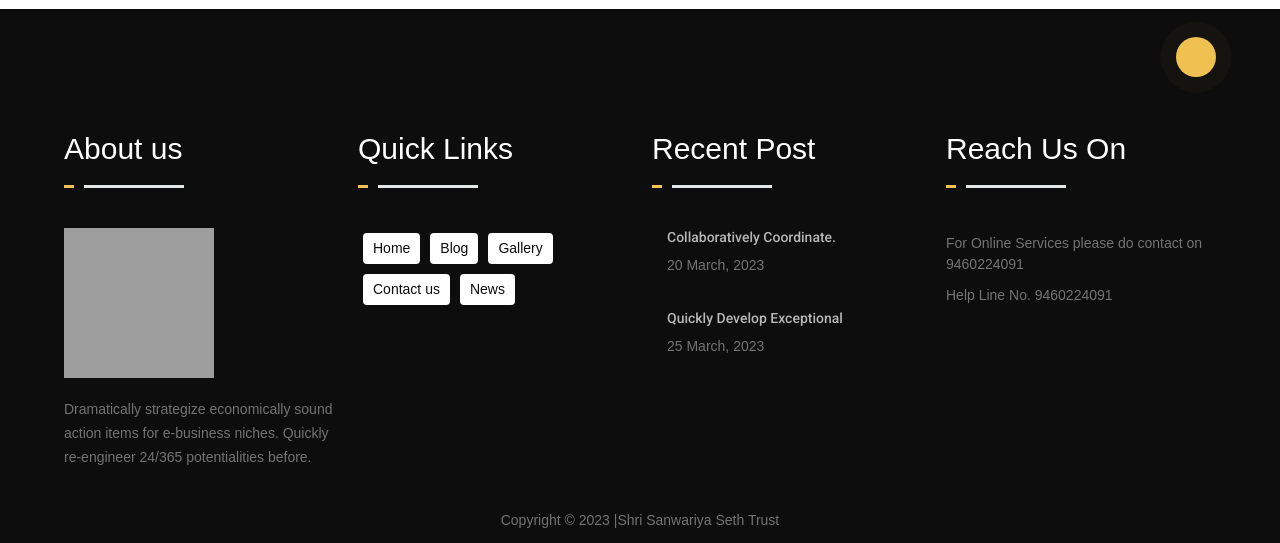
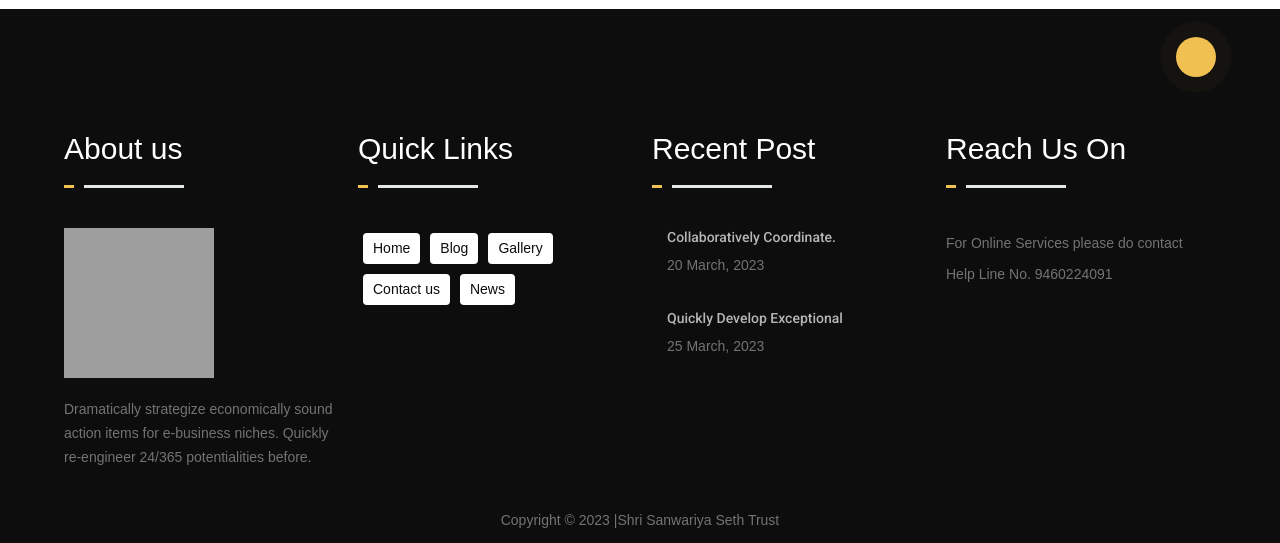
Before and after one commit to sanwariya3111/shrisanwariyaseth, a Django app: page /accommodation in a window 1280 px wide. Shown: the part 963-1506 px from the top of the page. Run offline with Django 4.2, Linux system fonts and the light colour scheme; some libraries are stand-ins or nearby versions; some web fonts are replaced; grey boxes are pictures that could not be loaded.

Commit message:
Update footer.html

```diff
--- a/donationpage/templates/footer.html
+++ b/donationpage/templates/footer.html
@@ -136,7 +136,7 @@ p {
                         </div>
                         <div class="section__wrapper">
                             <ul>
-                                <li><a href="#">For Online Services please do contact on 9460224091</a></li>
+                                <li><a href="#">For Online Services please do contact </a></li>
                                 <li><a href="#">Help Line No. 9460224091 </a></li>
                             </ul>
                         </div>
```
